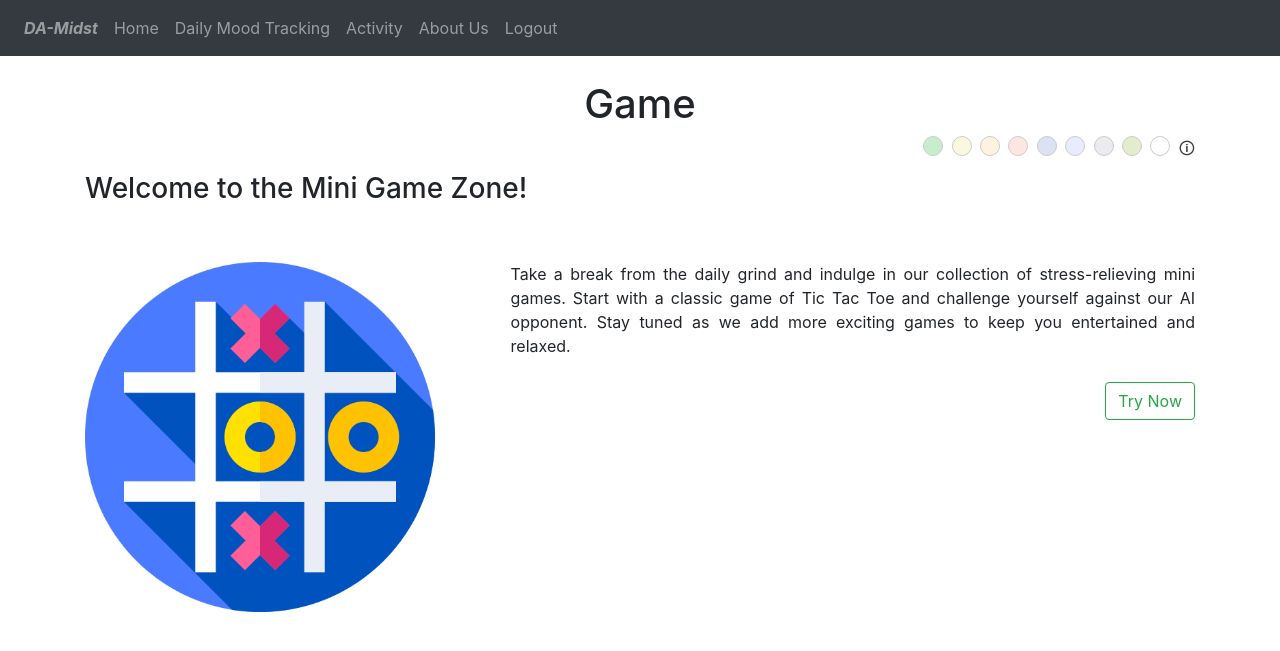
After one commit to yutis-naucheryn/DA-Midst-Deploy, a Flask app: page /game in a window 1280 px wide. The commit adds this page. Shown: the top 651 px of the page. Run offline with Flask 3, Linux system fonts and the light colour scheme; a user stored in the database is signed in; some libraries are stand-ins or nearby versions.

Commit message:
Add tictactoe game

```diff
--- a/website/__init__.py
+++ b/website/__init__.py
@@ -19,9 +19,11 @@ def create_app():
 
     from .views import views
     from .auth import auth
+    from .games import games
 
     app.register_blueprint(views, url_prefix='/')
     app.register_blueprint(auth, url_prefix='/')
+    app.register_blueprint(games, url_prefix='/')
 
     from .models import User, Note
 
--- /dev/null
+++ b/website/games.py
@@ -0,0 +1,136 @@
+### Source: https://zulko.github.io/easyAI/examples/integrate.html
+### Source Code: https://github.com/Zulko/easyAI/blob/master/easyAI/games/TicTacToe-Flask.py
+
+from flask import Blueprint, render_template, request, make_response, flash, jsonify
+from flask_login import login_required, current_user
+from .models import User
+from easyAI import TwoPlayerGame, Human_Player, AI_Player, Negamax
+
+ai_algo = Negamax(6)
+games = Blueprint('games', __name__)
+
+@games.route('/game', methods=['GET', 'POST'])
+@login_required
+def game():
+
+    return render_template("game.html", user=current_user)
+
+@games.route('/game/tic-tac-toe', methods=['GET', 'POST'])
+@login_required
+def game_tic_tac_toe():
+    ttt = TicTacToe([Human_Player(), AI_Player(ai_algo)])
+    game_cookie = request.cookies.get('game_board')
+    if game_cookie:
+        ttt.board = [int(x) for x in game_cookie.split(",")]
+    if "choice" in request.form:
+        ttt.play_move(request.form["choice"])
+        if not ttt.is_over():
+            ai_move = ttt.get_move()
+            ttt.play_move(ai_move)
+    if "reset" in request.form:
+        ttt.board = [0 for i in range(9)]
+    if ttt.is_over():
+        msg = ttt.winner()
+    else:
+        msg = "Play move"
+    resp = make_response(render_template("game-tictactoe.html", ttt=ttt, msg=msg, user=current_user))
+    c = ",".join(map(str, ttt.board))
+    resp.set_cookie("game_board", c)
+    return resp
+
+TEXT = '''
+<!doctype html>
+<html>
+  <head><title>Tic Tac Toe</title></head>
+  <body>
+    <h1>Tic Tac Toe</h1>
+    <h2>{{msg}}</h2>
+    <form action="" method="POST">
+      <table>
+        {% for j in range(2, -1, -1) %}
+        <tr>
+          {% for i in range(0, 3) %}
+          <td>
+            <button type="submit" name="choice" value="{{j*3+i+1}}"
+             {{"disabled" if ttt.spot_string(i, j)!="_"}}>
+              {{ttt.spot_string(i, j)}}
+            </button>
+          </td>
+          {% endfor %}
+        </tr>
+        {% endfor %}
+      </table>
+      <button type="submit" name="reset">Start Over</button>
+    </form>
+  </body>
+</html>
+'''
+
+# ImportError: cannot import name 'TwoPlayersGame' from 'easyAI'
+# Solution: https://stackoverflow.com/questions/73710889/how-can-i-resolve-import-errors
+
+class TicTacToe(TwoPlayerGame):
+    """ The board positions are numbered as follows:
+            7 8 9
+            4 5 6
+            1 2 3
+    """
+
+    def __init__(self, players):
+        self.players = players
+        self.board = [0 for i in range(9)]
+        #self.nplayer = 1  # player 1 starts.
+        self.current_player = 1     # add this line to solve AttributeError: 'TicTacToe' object has no attribute 'current_player'
+
+    def possible_moves(self):
+        return [i + 1 for i, e in enumerate(self.board) if e == 0]
+
+    def make_move(self, move):
+        self.board[int(move) - 1] = self.current_player
+
+    def unmake_move(self, move):  # optional method (speeds up the AI)
+        self.board[int(move) - 1] = 0
+
+    WIN_LINES = [
+        [1, 2, 3], [4, 5, 6], [7, 8, 9],  # horiz.
+        [1, 4, 7], [2, 5, 8], [3, 6, 9],  # vertical
+        [1, 5, 9], [3, 5, 7]  # diagonal
+    ]
+
+    def lose(self, who=None):
+        """ Has the opponent "three in line ?" """
+        if who is None:
+            who = self.opponent_index   # AttributeError: 'TicTacToe' object has no attribute 'nopponent'; Solution: Change to 'opponent_index'
+        wins = [all(
+            [(self.board[c - 1] == who) for c in line]
+        ) for line in self.WIN_LINES]
+        return any(wins)
+
+    def is_over(self):
+        return (self.possible_moves() == []) or self.lose() or \
+            self.lose(who=self.current_player)
+
+    def show(self):
+        print ('\n' + '\n'.join([
+            ' '.join(
+                [['.', 'O', 'X'][self.board[3 * j + i]] for i in range(3)]
+            )
+            for j in range(3)
+        ]))
+
+    def spot_string(self, i, j):
+        return ["_", "O", "X"][self.board[3 * j + i]]
+
+    def scoring(self):
+        opp_won = self.lose()
+        i_won = self.lose(who=self.current_player)
+        if opp_won and not i_won:
+            return -100
+        if i_won and not opp_won:
+            return 100
+        return 0
+
+    def winner(self):
+        if self.lose(who=2):
+            return "AI Wins"
+        return "Tie"
--- a/website/static/index.js
+++ b/website/static/index.js
@@ -65,6 +65,11 @@ function personal_space(){
 function all_journal(){
 
   window.location.href = "/all-journal";
+}
+
+function tic_tac_toe(){
+
+  window.location.href = "/game/tic-tac-toe";
 }
 
 // Retrieve the color from localStorage on page load
--- a/website/templates/base.html
+++ b/website/templates/base.html
@@ -45,7 +45,7 @@
           <a class="nav-item nav-link" id="home" href="/home">Home</a>
           <a class="nav-item nav-link" id="moodtrack" href="/moodtrack">Daily Mood Tracking</a>
           <a class="nav-item nav-link" id="activity" href="/activity">Activity</a>
-          <a class="nav-item nav-link" id="space" href="/space">Personal Space</a>
+          <!-- <a class="nav-item nav-link" id="space" href="/space">Personal Space</a> -->
           <a class="nav-item nav-link" id="about-us" href="/about-us">About Us</a>
           <a class="nav-item nav-link" id="logout" href="/logout" align="right">Logout</a>
           {% else %}
--- /dev/null
+++ b/website/templates/game.html
@@ -0,0 +1,53 @@
+{% extends "base.html" %}
+
+{% block title %}Forgot Password{% endblock %}
+
+{% block content %}
+
+<style>
+    .btn-img:hover {
+        filter: brightness(80%); /* Reduce the brightness on hover */
+        transform: scale(1.05);
+      }
+  </style>
+
+  <br />
+  <h1 align="center">Game</h1>
+  <p class="popup-info">
+    <button onclick="changeColor_green()" class="color-button green"></button>
+    <button onclick="changeColor_yellow()" class="color-button yellow"></button>
+    <button onclick="changeColor_orange()" class="color-button orange"></button>
+    <button onclick="changeColor_red()" class="color-button red"></button>
+    <button onclick="changeColor_blue()" class="color-button blue"></button>
+    <button onclick="changeColor_purple()" class="color-button purple"></button>
+    <button onclick="changeColor_grey()" class="color-button grey"></button>
+    <button onclick="changeColor_greenLight()" class="color-button green-light"></button>
+    <button onclick="changeColor_white()" class="color-button white"></button>
+    <span class="info-icon">🛈</span>
+  </p>
+
+<!-- Navigation words -->
+<h3>Welcome to the Mini Game Zone!</h3>
+
+
+
+<br /><br />
+<div style="display: flex; flex-direction: row;">
+<!-- Tic Tac Toe image button -->
+<div style="display: flex; flex-direction: column;">
+    <a href="/game/tic-tac-toe">
+      <img src="{{ url_for('static', filename='/image/tic-tac-toe.png') }}" alt="Tic Tac Toe"
+      style="width:350px; height:350px;" class="btn-img">
+    </a>
+  </div>
+  <p style="text-align: justify; flex: 1; margin-left: 2cm;">
+    Take a break from the daily grind and indulge in our collection of stress-relieving mini games.
+    Start with a classic game of Tic Tac Toe and challenge yourself against our AI opponent.
+    Stay tuned as we add more exciting games to keep you entertained and relaxed.
+    <br />
+    <br />
+<!-- go to tic tac toe -->
+<button type="button" class="btn btn-outline-success" onclick="tic_tac_toe()" style="float: right; margin-left: 10px;">Try Now</button>
+</p>
+</div>
+{% endblock %}
```
Also changed, not shown: website/templates/game-tictactoe.html (added, +83 -0 lines), website/templates/home.html (+4 -4 lines), instance/da-midst_database.db, website/static/image/btn-game.png (added), website/static/image/tic-tac-toe.png (added).
